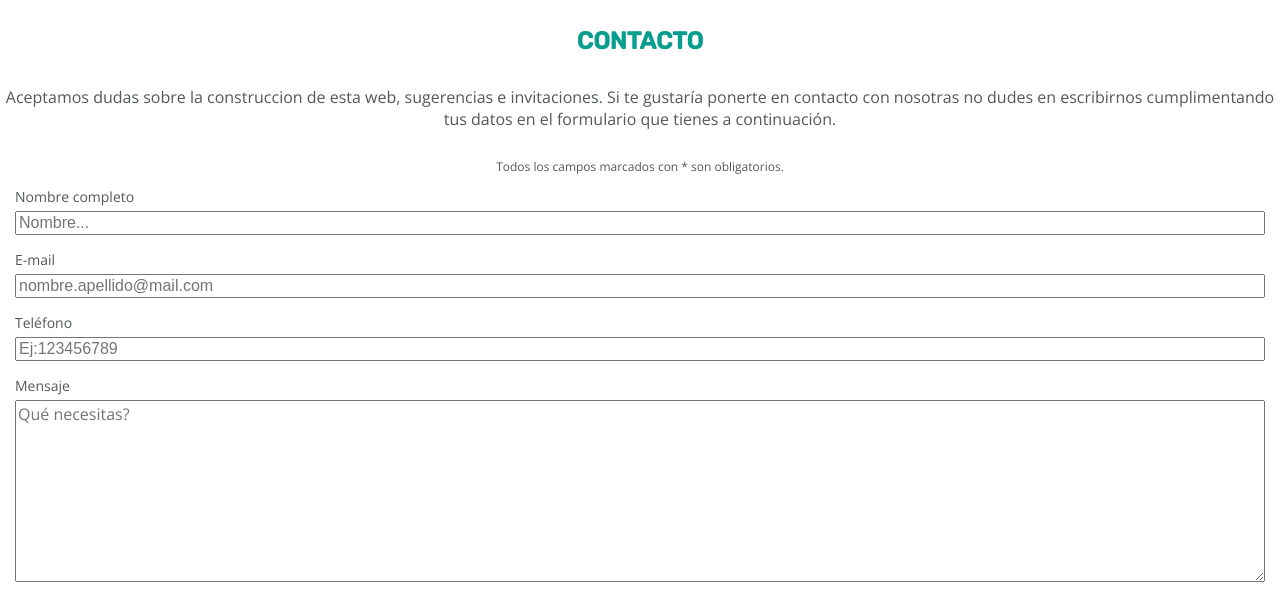
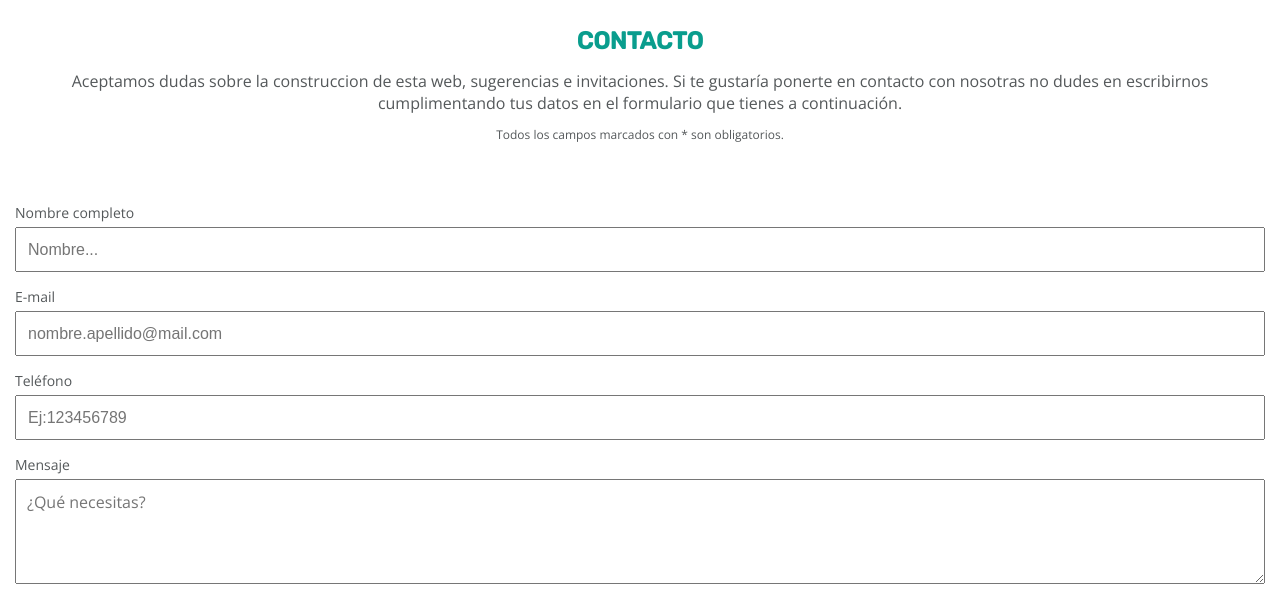
Before and after one commit to Adalab/d-s1-valkyrias, a plain HTML site: page contacto.html in a window 1280 px wide. Shown: the part 363-952 px from the top of the page. Drawn offline with nearby package versions, Linux system fonts and the light colour scheme.

Commit message:
arregladohoymañana

```diff
--- a/contacto.html
+++ b/contacto.html
@@ -4,10 +4,10 @@
 <head>
   <meta charset="utf-8">
   <title> Valkyrias </title>
-  <link rel="stylesheet" type="text/css" href="main.css">
   <link href="https://fonts.googleapis.com/css?family=Rubik" rel="stylesheet">
   <link href="https://fonts.googleapis.com/css?family=Open+Sans|Rubik:500" rel="stylesheet">
 <link rel="stylesheet" href="https://use.fontawesome.com/releases/v5.0.13/css/all.css" integrity="sha384-DNOHZ68U8hZfKXOrtjWvjxusGo9WQnrNx2sqG0tfsghAvtVlRW3tvkXWZh58N9jp" crossorigin="anonymous">
+<link rel="stylesheet" type="text/css" href="main.css">
   <meta name="viewport" content="width=device-width, initial-scale=1">
 </head>
 <body>
@@ -35,7 +35,7 @@
         Si te gustaría ponerte en contacto con nosotras no dudes en escribirnos cumplimentando tus datos en el formulario que tienes a continuación.
       </p>
       <div class="contact-box">
-      <p>Todos los campos marcados con * son obligatorios.</p>
+        <p class="texto-form">Todos los campos marcados con * son obligatorios.</p>
 
         <form class="formulario" action="poner la url dodne debe enviarse" method="post">
           <div class="q">
@@ -43,16 +43,20 @@
             <input id="Name" type="text" name="name" placeholder="Nombre..." required>
           </div>
           <div class="q">
+            <div class="q2">
+            <div class="q3">
               <label class="an" for="mail">E-mail</label>
               <input id="mail" type="mail" name="mail" placeholder="nombre.apellido@mail.com" required>
             </div>
-            <div class="q">
+            <div class="q3">
               <label class="an" for="phone">Teléfono</label>
               <input id="phone" type="text" name="phone" placeholder="Ej:123456789">
             </div>
+            </div>
+          </div>
           <div class="q">
             <label class="an" for="msg">Mensaje</label>
-              <textarea id="msg" name="msg" placeholder="Qué necesitas?"rows="8" cols="50" required></textarea>
+            <textarea id="msg" name="msg" placeholder="¿Qué necesitas?"rows="8" cols="50" required></textarea>
             <input class="pepe" type="submit" value="ENVIAR">
           </div>
         </form>
--- a/main.css
+++ b/main.css
@@ -5,8 +5,6 @@ margin: 0px;
 body {
 margin: 0px;
 }
-
-
 .contenedor-menu {
   font-family: 'Rubik', sans-serif;
   display: flex;
@@ -403,6 +401,17 @@ position: relative;
   top:0;
   right: 0;
 }
+.texto {
+  align-content: center;
+  font-family: 'Open Sans', sans-serif;
+  color: #54585A;
+  font-size: 16px;
+  margin: 0 25px;
+}
+.contact-box {
+display: block;
+justify-content: center;
+}
 aside {
   margin-top: 15px;
   margin-bottom: 60px;
@@ -444,7 +453,7 @@ aside {
   font-family: 'Open Sans', sans-serif;
   color: #54585A;
   font-size: 16px;
-  line: 24px;
+  margin: 0 25px;
 }
 .contact-box {
 display: block;
@@ -454,6 +463,9 @@ font-size: 12px;
 color: #54585A;
 line: 24px;
 width: 100%;
+}
+.texto-form {
+margin-bottom: 60px;
 }
 
 /*codigo contacto*/
@@ -472,12 +484,26 @@ width: 100%;
 margin-top: 5px;
 margin-bottom: 15px;
 box-sizing: border-box;
-
+height: 45px;
+padding: 11px;
 }
 .q {
 margin-left: 15px;
 margin-right: 15px;
 text-align: left;
+}
+.q2 {
+padding: 0px;
+display: block;
+box-sizing: border-box;
+width: 100%;
+}
+.q3 {
+padding: 0px;
+display: block;
+box-sizing: border-box;
+width: 100%;
+
 }
 .an {
 text-align: left;
@@ -490,17 +516,20 @@ width: 100%;
 box-sizing: border-box;
 margin-top: 5px;
 margin-bottom: 30px;
+height: 105px;
+padding: 11px;
 }
-
 .pepe {
 background: #099D8D;
 color: #ffffff;
 text-transform: uppercase;
 height: 45px;
 padding: 0px;
+border: 0;
 }
 
 
 
 
+
 /*codigo formulario*/
```
Lines whose indentation alone changed are shown as unchanged.
